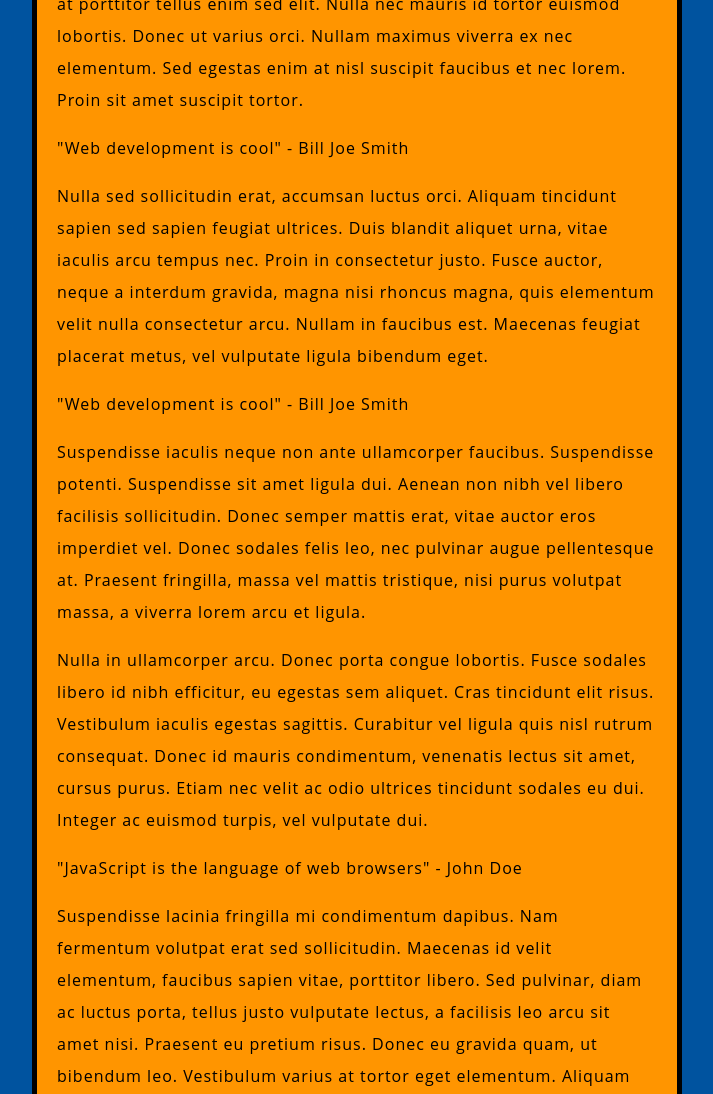
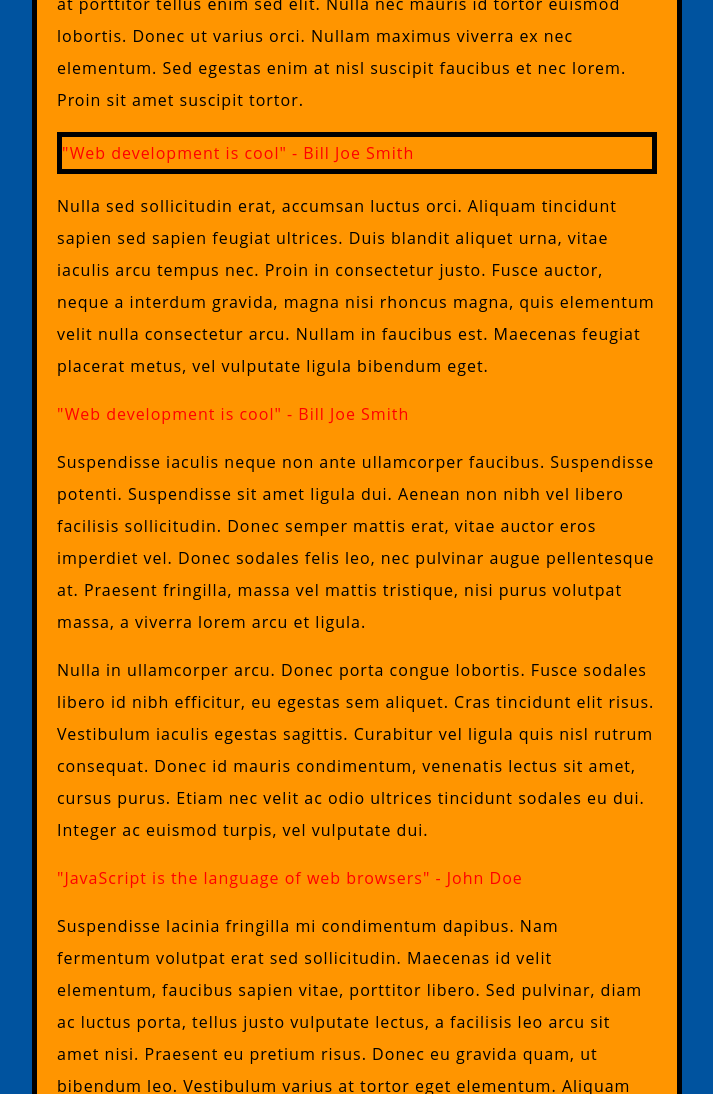
Before and after one commit to manvika-g/mozilla-website, a plain HTML site: page index.html in a window 1280 px wide. Shown: the part 820-1914 px from the top of the page, without its empty margins (283-996 px from the left). Drawn offline with Linux system fonts and the light colour scheme.

Commit message:
make quotes red and put box

```diff
--- a/styles.css
+++ b/styles.css
@@ -32,3 +32,11 @@ li {
   line-height: 2;
   letter-spacing: 1px;
 }
+
+.quote {
+  color: red;
+}
+
+#mainquote {
+  border: 5px solid black;
+}
```
